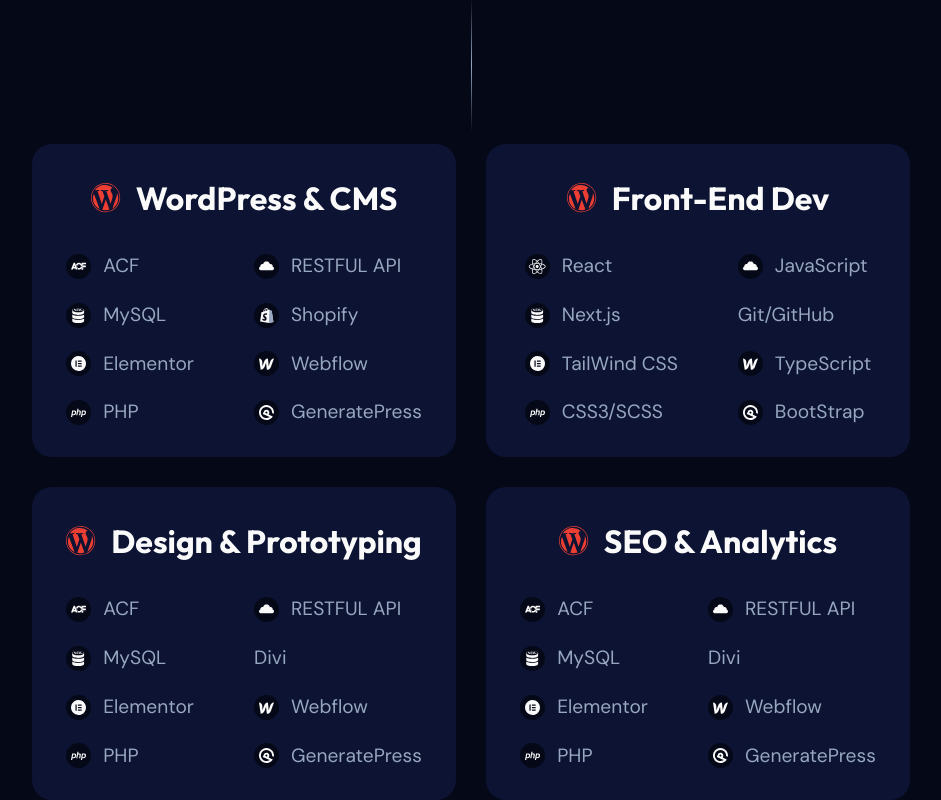
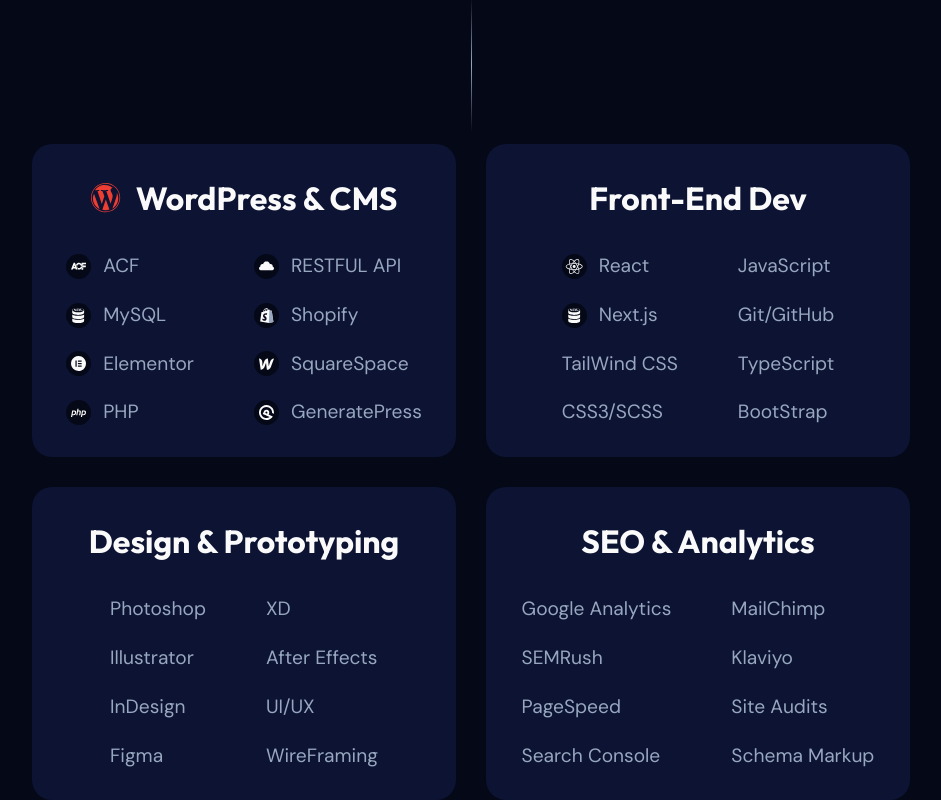
Before and after one commit to johnperezux/johnperezux_2026, a Next.js app: page / in a window 1280 px wide. Shown: the part 1235-2035 px from the top of the page, without its empty margins (169-1110 px from the left). Built offline with nearby package versions, Linux system fonts and the light colour scheme.

Commit message:
updated Card Data

```diff
--- a/components/data/CardsData.ts
+++ b/components/data/CardsData.ts
@@ -20,53 +20,53 @@
       { label: "PHP", icon: "cms" },
       { label: "RESTFUL API", icon: "restapi" },
       { label: "Shopify", icon: "shopify" },
-      { label: "Webflow", icon: "webflow" },
+      { label: "SquareSpace", icon: "webflow" },
       { label: "GeneratePress", icon: "gp" },
     ],
   },
   {
     id: 1,
     title: "Front-End Dev",
-    titleIcon: "wordpress",
+    titleIcon: "frontend",
     skills: [
       { label: "React", icon: "react" },
       { label: "Next.js", icon: "sql" },
-      { label: "TailWind CSS", icon: "elementor" },
-      { label: "CSS3/SCSS", icon: "cms" },
-      { label: "JavaScript", icon: "restapi" },
-      { label: "Git/GitHub", icon: "divi" },
-      { label: "TypeScript", icon: "webflow" },
-      { label: "BootStrap", icon: "gp" },
+      { label: "TailWind CSS", icon: "tailwind" },
+      { label: "CSS3/SCSS", icon: "css" },
+      { label: "JavaScript", icon: "javascript" },
+      { label: "Git/GitHub", icon: "git" },
+      { label: "TypeScript", icon: "typescript" },
+      { label: "BootStrap", icon: "bs" },
     ],
   },
   {
     id: 1,
     title: "Design & Prototyping",
-    titleIcon: "wordpress",
+    titleIcon: "design",
     skills: [
-      { label: "ACF", icon: "acf" },
-      { label: "MySQL", icon: "sql" },
-      { label: "Elementor", icon: "elementor" },
-      { label: "PHP", icon: "cms" },
-      { label: "RESTFUL API", icon: "restapi" },
-      { label: "Divi", icon: "divi" },
-      { label: "Webflow", icon: "webflow" },
-      { label: "GeneratePress", icon: "gp" },
+      { label: "Photoshop", icon: "photoshop" },
+      { label: "Illustrator", icon: "illustrator" },
+      { label: "InDesign", icon: "indesign" },
+      { label: "Figma", icon: "figma" },
+      { label: "XD", icon: "xd" },
+      { label: "After Effects", icon: "aftereffect" },
+      { label: "UI/UX", icon: "ux" },
+      { label: "WireFraming", icon: "wireframing" },
     ],
   },
   {
     id: 1,
     title: "SEO & Analytics",
-    titleIcon: "wordpress",
+    titleIcon: "seo",
     skills: [
-      { label: "ACF", icon: "acf" },
-      { label: "MySQL", icon: "sql" },
-      { label: "Elementor", icon: "elementor" },
-      { label: "PHP", icon: "cms" },
-      { label: "RESTFUL API", icon: "restapi" },
-      { label: "Divi", icon: "divi" },
-      { label: "Webflow", icon: "webflow" },
-      { label: "GeneratePress", icon: "gp" },
+      { label: "Google Analytics", icon: "ga4" },
+      { label: "SEMRush", icon: "semrush" },
+      { label: "PageSpeed", icon: "pagespeed" },
+      { label: "Search Console", icon: "console" },
+      { label: "MailChimp", icon: "mailchimp" },
+      { label: "Klaviyo", icon: "klaviyo" },
+      { label: "Site Audits", icon: "technical" },
+      { label: "Schema Markup", icon: "schema" },
     ],
   },
 ]
```
